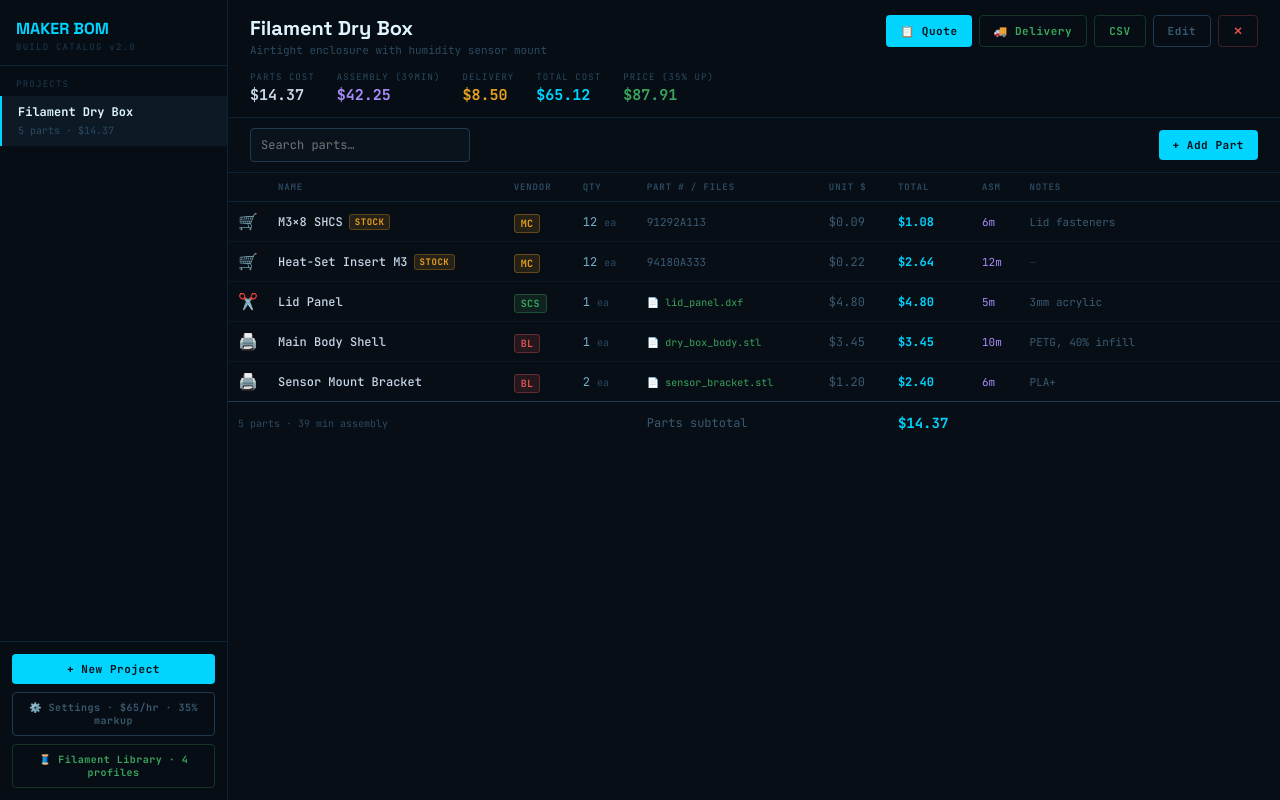
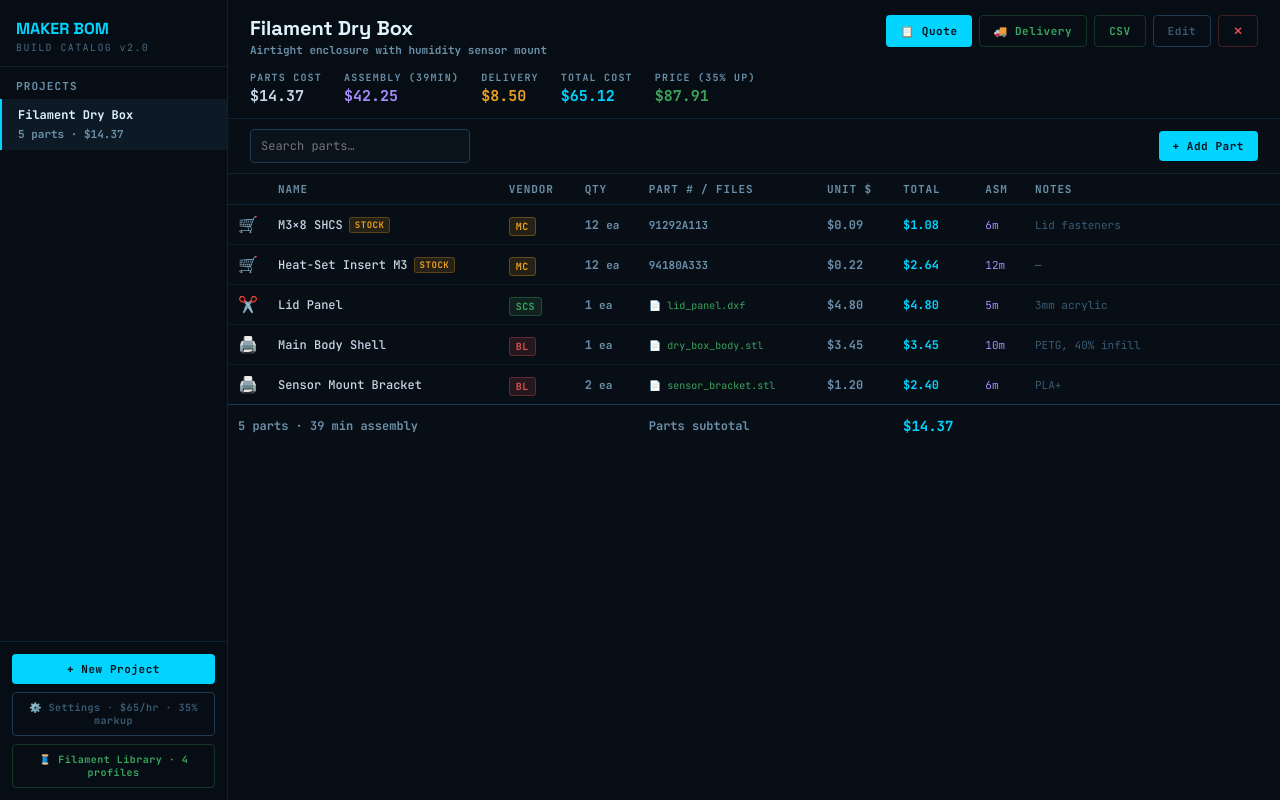
Before and after one commit to djbetterly/maker-bom, a React (Vite) app: page / in a window 1280 px wide. Built offline with nearby package versions, Linux system fonts and the light colour scheme.

Commit message:
Brighten qty, unit, and part number text

```diff
--- a/src/App.jsx
+++ b/src/App.jsx
@@ -82,7 +82,7 @@ const SEED = [{
 // ─── DESIGN TOKENS ────────────────────────────────────────────────────────────
 const C = {
   bg: "#080e16", surface: "#060d14", border: "#0e2235", border2: "#1e3a52",
-  accent: "#00d4ff", text: "#c8d8e8", muted: "#3a5a72", dim: "#2a4a62", faint: "#1a3040",
+  accent: "#00d4ff", text: "#c8d8e8", muted: "#3a5a72", dim: "#2a4a62", faint: "#4a6a82",
   green: "#3ba55c", red: "#e05252", yellow: "#e8a020", purple: "#a78bfa",
 };
 
@@ -167,7 +167,7 @@ function Modal({ title, onClose, width = 540, children }) {
 function Stat({ label, value, color }) {
   return (
     <div style={{ display: "flex", flexDirection: "column", gap: 2 }}>
-      <div style={{ color: C.dim, fontSize: 9, letterSpacing: "0.12em", textTransform: "uppercase" }}>{label}</div>
+      <div style={{ color: "#6b8fa8", fontSize: 10, fontWeight: 700, letterSpacing: "0.12em", textTransform: "uppercase" }}>{label}</div>
       <div style={{ fontSize: 15, fontWeight: 700, color: color ?? C.muted, fontFamily: "'JetBrains Mono', monospace" }}>{value}</div>
     </div>
   );
@@ -799,11 +799,11 @@ export default function App() {
         <div style={{ width: 228, background: C.surface, borderRight: `1px solid ${C.border}`, display: "flex", flexDirection: "column", flexShrink: 0 }}>
           <div style={{ padding: "18px 16px 12px", borderBottom: `1px solid ${C.border}` }}>
             <div style={{ fontFamily: "'Space Grotesk', sans-serif", fontWeight: 800, fontSize: 16, color: C.accent }}>MAKER BOM</div>
-            <div style={{ color: C.border2, fontSize: 9, letterSpacing: "0.14em", marginTop: 2 }}>BUILD CATALOG v2.0</div>
+            <div style={{ color: "#4a6a82", fontSize: 10, letterSpacing: "0.14em", marginTop: 2 }}>BUILD CATALOG v2.0</div>
           </div>
 
           <div style={{ flex: 1, overflowY: "auto", padding: "8px 0" }}>
-            <div style={{ padding: "4px 16px 6px", color: C.border2, fontSize: 9, letterSpacing: "0.14em", textTransform: "uppercase" }}>Projects</div>
+            <div style={{ padding: "4px 16px 6px", color: "#6b8fa8", fontSize: 11, fontWeight: 700, letterSpacing: "0.1em", textTransform: "uppercase" }}>Projects</div>
             {projects.map(p => {
               const pc = (p.parts ?? []).reduce((s, x) => s + n2(x.unitCost) * n2(x.qty || 1), 0);
               return (
@@ -812,7 +812,7 @@ export default function App() {
                   style={{ padding: "9px 16px", cursor: "pointer", background: selected === p.id ? "#0d1a26" : "transparent", borderLeft: selected === p.id ? `2px solid ${C.accent}` : "2px solid transparent", transition: "all 0.1s" }}
                 >
                   <div style={{ color: selected === p.id ? "#e0f4ff" : C.muted, fontSize: 12, fontWeight: 700, lineHeight: 1.3 }}>{p.name}</div>
-                  <div style={{ color: C.dim, fontSize: 10, marginTop: 3 }}>{(p.parts ?? []).length} parts · ${pc.toFixed(2)}</div>
+                  <div style={{ color: "#6b8fa8", fontSize: 11, fontWeight: 700, marginTop: 3 }}>{(p.parts ?? []).length} parts · ${pc.toFixed(2)}</div>
                 </div>
               );
             })}
@@ -838,7 +838,7 @@ export default function App() {
                 <div style={{ display: "flex", alignItems: "flex-start", justifyContent: "space-between", gap: 16 }}>
                   <div>
                     <div style={{ fontFamily: "'Space Grotesk', sans-serif", fontWeight: 800, fontSize: 20, color: "#e0f4ff" }}>{active.name}</div>
-                    {active.description && <div style={{ color: C.dim, fontSize: 11, marginTop: 2 }}>{active.description}</div>}
+                    {active.description && <div style={{ color: "#6b8fa8", fontSize: 11, fontWeight: 700, marginTop: 2 }}>{active.description}</div>}
                   </div>
                   <div style={{ display: "flex", gap: 7, flexShrink: 0, flexWrap: "wrap", justifyContent: "flex-end" }}>
                     <button onClick={() => setShowQuote(true)}    style={btnPrimary}>📋 Quote</button>
@@ -874,7 +874,7 @@ export default function App() {
                 ) : (
                   <table style={{ width: "100%", borderCollapse: "collapse" }}>
                     <thead>
-                      <tr style={{ color: C.dim, fontSize: 9, letterSpacing: "0.1em", textTransform: "uppercase", position: "sticky", top: 0, background: C.bg, zIndex: 1 }}>
+                      <tr style={{ color: "#6b8fa8", fontSize: 11, fontWeight: 700, letterSpacing: "0.08em", textTransform: "uppercase", position: "sticky", top: 0, background: C.bg, zIndex: 1 }}>
                         {["", "Name", "Vendor", "Qty", "Part # / Files", "Unit $", "Total", "Asm", "Notes", ""].map((h, i) => (
                           <th key={i} style={{ padding: "8px 10px", textAlign: "left", fontWeight: 700, borderBottom: `1px solid ${C.border}`, whiteSpace: "nowrap" }}>{h}</th>
                         ))}
@@ -901,9 +901,9 @@ export default function App() {
                               </div>
                             </td>
                             <td style={{ padding: "9px 10px" }}><Badge vendorId={part.vendor} /></td>
-                            <td style={{ padding: "9px 10px", color: "#7aafcc", fontSize: 12 }}>{part.qty} <span style={{ color: C.dim, fontSize: 10 }}>{part.unit}</span></td>
+                            <td style={{ padding: "9px 10px", color: "#6b8fa8", fontSize: 12, fontWeight: 700 }}>{part.qty} <span style={{ color: "#6b8fa8", fontSize: 11, fontWeight: 700 }}>{part.unit}</span></td>
                             <td style={{ padding: "9px 10px", fontSize: 11, maxWidth: 180 }}>
-                              {part.partNumber && <div style={{ color: C.muted }}>{part.partNumber}</div>}
+                              {part.partNumber && <div style={{ color: "#6b8fa8", fontWeight: 700 }}>{part.partNumber}</div>}
                               {part.files && (
                                 <div style={{ color: C.green, marginTop: 2, fontSize: 10 }}>
                                   {part.files.split(",").map((f, i) => <span key={i} style={{ marginRight: 6 }}>📄 {f.trim()}</span>)}
@@ -911,7 +911,7 @@ export default function App() {
                               )}
                               {!part.partNumber && !part.files && <span style={{ color: C.faint }}>—</span>}
                             </td>
-                            <td style={{ padding: "9px 10px", color: C.muted, fontSize: 12 }}>
+                            <td style={{ padding: "9px 10px", color: "#6b8fa8", fontSize: 12, fontWeight: 700 }}>
                               {cost > 0 ? `$${cost.toFixed(2)}` : <span style={{ color: C.faint }}>—</span>}
                             </td>
                             <td style={{ padding: "9px 10px", color: tot > 0 ? C.accent : C.faint, fontSize: 12, fontWeight: 700 }}>
@@ -935,10 +935,10 @@ export default function App() {
                     </tbody>
                     <tfoot>
                       <tr>
-                        <td colSpan={4} style={{ padding: "12px 10px", borderTop: `1px solid ${C.border2}`, color: C.dim, fontSize: 10 }}>
+                        <td colSpan={4} style={{ padding: "12px 10px", borderTop: `1px solid ${C.border2}`, color: "#6b8fa8", fontSize: 12, fontWeight: 700 }}>
                           {filtered.length} parts · {filtered.reduce((s, p) => s + n2(p.assemblyMins) * n2(p.qty || 1), 0).toFixed(0)} min assembly
                         </td>
-                        <td colSpan={2} style={{ padding: "12px 10px", borderTop: `1px solid ${C.border2}`, color: C.muted, fontSize: 12 }}>Parts subtotal</td>
+                        <td colSpan={2} style={{ padding: "12px 10px", borderTop: `1px solid ${C.border2}`, color: "#6b8fa8", fontSize: 12, fontWeight: 700 }}>Parts subtotal</td>
                         <td style={{ padding: "12px 10px", borderTop: `1px solid ${C.border2}`, color: C.accent, fontSize: 14, fontWeight: 700 }}>
                           ${filtered.reduce((s, p) => s + n2(p.unitCost) * n2(p.qty || 1), 0).toFixed(2)}
                         </td>
```
